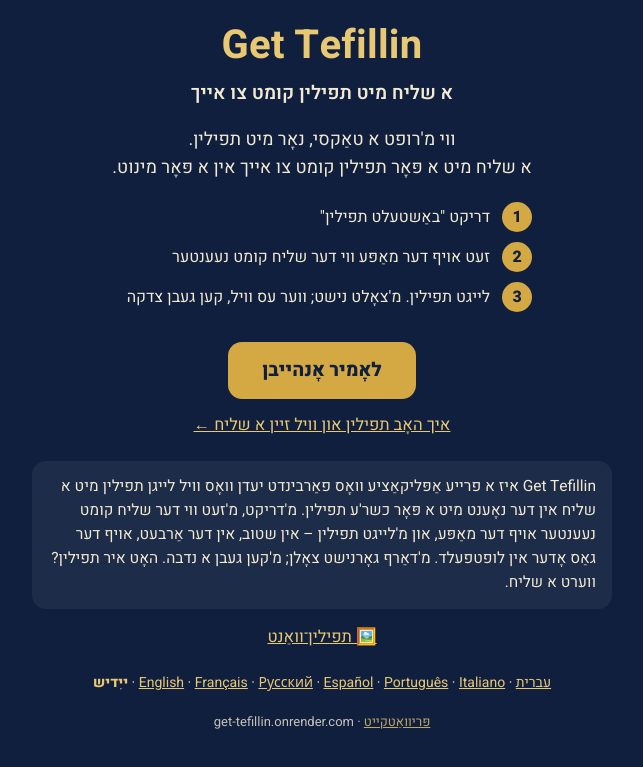
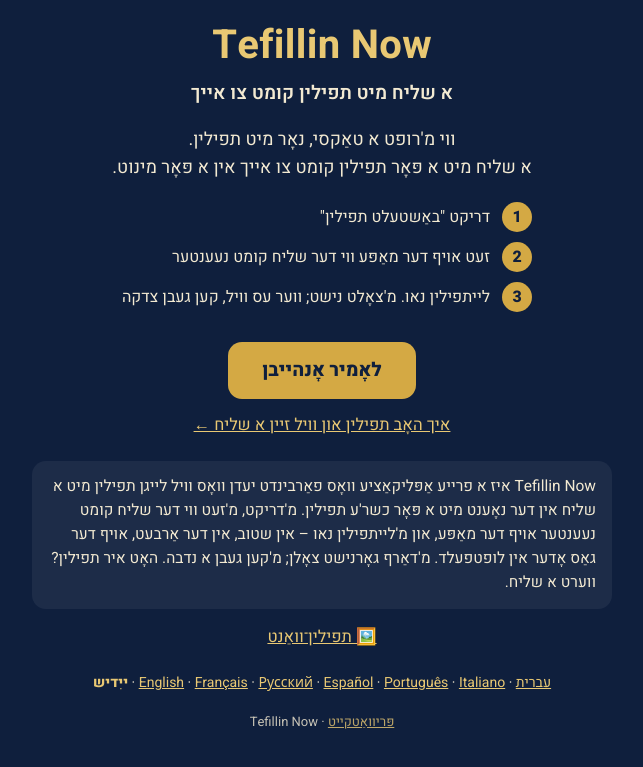
Before and after one commit to get-tefillin/get-tefillin, a plain HTML site: page public/yi/index.html in a window 1280 px wide. Shown: the part 115-882 px from the top of the page, without its empty margins (318-961 px from the left). Drawn offline with Linux system fonts and the light colour scheme.

Commit message:
Update index.html

```diff
--- a/public/yi/index.html
+++ b/public/yi/index.html
@@ -4,7 +4,7 @@
 <meta charset="utf-8">
 <meta name="viewport" content="width=device-width, initial-scale=1, viewport-fit=cover">
 <meta name="theme-color" content="#0f1f3d">
-<title>Get Tefillin · א שליח מיט תפילין קומט צו אייך</title>
+<title>Tefillin Now · א שליח מיט תפילין קומט צו אייך</title>
 <meta name="description" content="ווי מ&#x27;רופט א טאַקסי, נאָר מיט תפילין. א שליח מיט א פּאָר תפילין קומט צו אייך אין א פּאָר מינוט.">
 <link rel="canonical" href="https://get-tefillin.onrender.com/yi/">
 <link rel="alternate" hreflang="he" href="https://get-tefillin.onrender.com/he/">
@@ -16,18 +16,18 @@
 <link rel="alternate" hreflang="it" href="https://get-tefillin.onrender.com/it/">
 <link rel="alternate" hreflang="yi" href="https://get-tefillin.onrender.com/yi/">
 <link rel="alternate" hreflang="x-default" href="https://get-tefillin.onrender.com/">
-<meta property="og:title" content="Get Tefillin · א שליח מיט תפילין קומט צו אייך">
+<meta property="og:title" content="Tefillin Now · א שליח מיט תפילין קומט צו אייך">
 <meta property="og:description" content="ווי מ&#x27;רופט א טאַקסי, נאָר מיט תפילין. א שליח מיט א פּאָר תפילין קומט צו אייך אין א פּאָר מינוט.">
 <meta property="og:image" content="https://get-tefillin.onrender.com/og.png">
 <meta property="og:url" content="https://get-tefillin.onrender.com/yi/">
 <meta property="og:type" content="website">
-<meta property="og:site_name" content="Get Tefillin">
+<meta property="og:site_name" content="Tefillin Now">
 <meta property="og:locale" content="yi">
 <meta name="twitter:card" content="summary_large_image">
 <link rel="icon" href="/icon.svg" type="image/svg+xml">
 <link rel="apple-touch-icon" href="/icons/apple-touch-icon.png">
 <link rel="manifest" href="/manifest.webmanifest">
-<script type="application/ld+json">{"@type": "WebApplication", "@id": "https://get-tefillin.onrender.com/#app", "name": "Get Tefillin", "alternateName": ["גט תפילין", "Get Tefilin", "GetTefillin"], "url": "https://get-tefillin.onrender.com/yi/", "applicationCategory": "LifestyleApplication", "operatingSystem": "Any (web, Android, iOS)", "inLanguage": "yi", "description": "Get Tefillin איז א פרייע אַפּליקאַציע וואָס פאַרבינדט יעדן וואָס וויל לייגן תפילין מיט א שליח אין דער נאָענט מיט א פּאָר כשר'ע תפילין. מ'דריקט, מ'זעט ווי דער שליח קומט נעענטער אויף דער מאַפּע, און מ'לייגט תפילין – אין שטוב, אין דער אַרבעט, אויף דער גאַס אָדער אין לופטפעלד. מ'דאַרף גאָרנישט צאָלן; מ'קען געבן א נדבה. האָט איר תפילין? ווערט א שליח.", "offers": {"@type": "Offer", "price": "0", "priceCurrency": "USD"}, "image": "https://get-tefillin.onrender.com/og.png", "publisher": {"@id": "https://get-tefillin.onrender.com/#org"}, "@context": "https://schema.org"}</script>
+<script type="application/ld+json">{"@type": "WebApplication", "@id": "https://get-tefillin.onrender.com/#app", "name": "Tefillin Now", "alternateName": ["תפילין נאו", "Tefillin Now", "TefillinNow"], "url": "https://get-tefillin.onrender.com/yi/", "applicationCategory": "LifestyleApplication", "operatingSystem": "Any (web, Android, iOS)", "inLanguage": "yi", "description": "Tefillin Now איז א פרייע אַפּליקאַציע וואָס פאַרבינדט יעדן וואָס וויל לייגן תפילין מיט א שליח אין דער נאָענט מיט א פּאָר כשר'ע תפילין. מ'דריקט, מ'זעט ווי דער שליח קומט נעענטער אויף דער מאַפּע, און מ'לייתפילין נאו – אין שטוב, אין דער אַרבעט, אויף דער גאַס אָדער אין לופטפעלד. מ'דאַרף גאָרנישט צאָלן; מ'קען געבן א נדבה. האָט איר תפילין? ווערט א שליח.", "offers": {"@type": "Offer", "price": "0", "priceCurrency": "USD"}, "image": "https://get-tefillin.onrender.com/og.png", "publisher": {"@id": "https://get-tefillin.onrender.com/#org"}, "@context": "https://schema.org"}</script>
 <style>
 @font-face{font-family:Heebo;src:url(/fonts/Heebo.ttf);font-display:swap}
 *{box-sizing:border-box}body{margin:0;font-family:Heebo,system-ui,Arial,sans-serif;background:#0f1f3d;color:#f3ead2;line-height:1.55}
@@ -43,17 +43,17 @@ ol li{display:flex;gap:12px;align-items:center;margin:10px 0;font-size:16px}ol s
 </head>
 <body>
 <main>
-<img class="logo" src="/icon.svg" alt="Get Tefillin" width="84" height="84">
-<h1>Get Tefillin</h1>
+<img class="logo" src="/icon.svg" alt="Tefillin Now" width="84" height="84">
+<h1>Tefillin Now</h1>
 <h2>א שליח מיט תפילין קומט צו אייך</h2>
 <p class="lead">ווי מ&#x27;רופט א טאַקסי, נאָר מיט תפילין.<br>א שליח מיט א פּאָר תפילין קומט צו אייך אין א פּאָר מינוט.</p>
-<ol><li><span>1</span>דריקט &quot;באַשטעלט תפילין&quot;</li><li><span>2</span>זעט אויף דער מאַפּע ווי דער שליח קומט נעענטער</li><li><span>3</span>לייגט תפילין. מ&#x27;צאָלט נישט; ווער עס וויל, קען געבן צדקה</li></ol>
+<ol><li><span>1</span>דריקט &quot;באַשטעלט תפילין&quot;</li><li><span>2</span>זעט אויף דער מאַפּע ווי דער שליח קומט נעענטער</li><li><span>3</span>לייתפילין נאו. מ&#x27;צאָלט נישט; ווער עס וויל, קען געבן צדקה</li></ol>
 <a class="cta" href="/?lang=yi">לאָמיר אָנהייבן</a>
 <p class="sub"><a href="/?lang=yi">איך האָב תפילין און וויל זיין א שליח ←</a></p>
-<p class="about">Get Tefillin איז א פרייע אַפּליקאַציע וואָס פאַרבינדט יעדן וואָס וויל לייגן תפילין מיט א שליח אין דער נאָענט מיט א פּאָר כשר&#x27;ע תפילין. מ&#x27;דריקט, מ&#x27;זעט ווי דער שליח קומט נעענטער אויף דער מאַפּע, און מ&#x27;לייגט תפילין – אין שטוב, אין דער אַרבעט, אויף דער גאַס אָדער אין לופטפעלד. מ&#x27;דאַרף גאָרנישט צאָלן; מ&#x27;קען געבן א נדבה. האָט איר תפילין? ווערט א שליח.</p>
+<p class="about">Tefillin Now איז א פרייע אַפּליקאַציע וואָס פאַרבינדט יעדן וואָס וויל לייגן תפילין מיט א שליח אין דער נאָענט מיט א פּאָר כשר&#x27;ע תפילין. מ&#x27;דריקט, מ&#x27;זעט ווי דער שליח קומט נעענטער אויף דער מאַפּע, און מ&#x27;לייתפילין נאו – אין שטוב, אין דער אַרבעט, אויף דער גאַס אָדער אין לופטפעלד. מ&#x27;דאַרף גאָרנישט צאָלן; מ&#x27;קען געבן א נדבה. האָט איר תפילין? ווערט א שליח.</p>
 <p class="sub"><a href="/wall?lang=yi">🖼️ תפילין־וואַנט</a></p>
 <nav class="langs" aria-label="Language"><a href="/he/" hreflang="he" lang="he">עברית</a> · <a href="/en/" hreflang="en" lang="en">English</a> · <a href="/fr/" hreflang="fr" lang="fr">Français</a> · <a href="/ru/" hreflang="ru" lang="ru">Русский</a> · <a href="/es/" hreflang="es" lang="es">Español</a> · <a href="/pt/" hreflang="pt" lang="pt">Português</a> · <a href="/it/" hreflang="it" lang="it">Italiano</a> · <a href="/yi/" hreflang="yi" lang="yi" aria-current=page>ייִדיש</a></nav>
-<footer><a href="/privacy">פּריוואַטקייט</a> · get-tefillin.onrender.com</footer>
+<footer><a href="/privacy">פּריוואַטקייט</a> · Tefillin Now</footer>
 </main>
 </body>
 </html>
```
